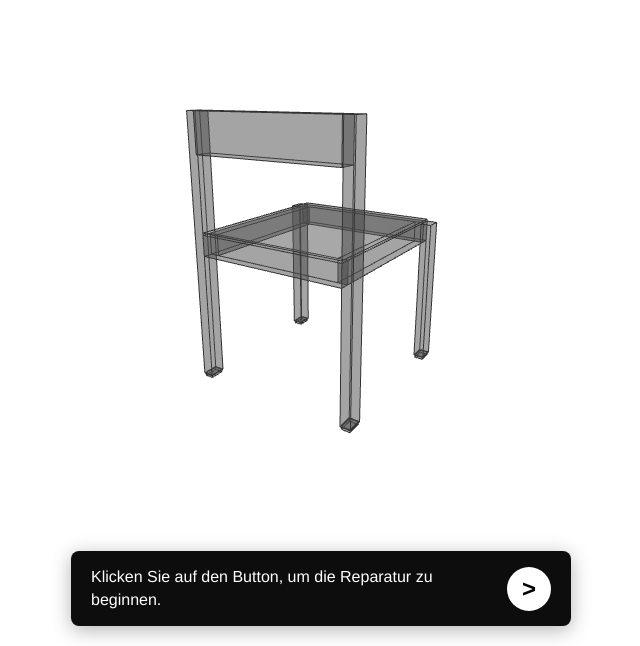
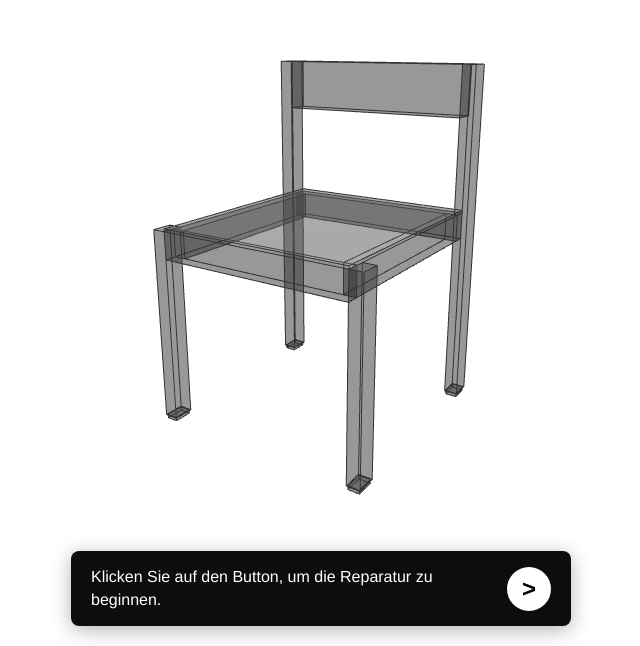
Before and after one commit to tizianrein/fsta, a plain HTML site: page index.html in a window 1280 px wide. Shown: the part 154-800 px from the top of the page, without its empty margins (319-959 px from the left). Drawn offline with nearby package versions, Linux system fonts and the light colour scheme; animation ran at ten frames a second.

Commit message:
Update index.html

```diff
--- a/index.html
+++ b/index.html
@@ -133,8 +133,8 @@
             scene = new THREE.Scene();
             scene.background = new THREE.Color(0xffffff);
 
-            camera = new THREE.PerspectiveCamera(75, window.innerWidth / window.innerHeight, 0.1, 100);
-            camera.position.set(0.8, 0.8, 1.2);
+            camera = new THREE.PerspectiveCamera(60, window.innerWidth / window.innerHeight, 0.1, 100);
+            camera.position.set(-0.8, 0.8, -1.2);
 
             renderer = new THREE.WebGLRenderer({ antialias: true });
             renderer.setPixelRatio(Math.min(window.devicePixelRatio, 2));
```
